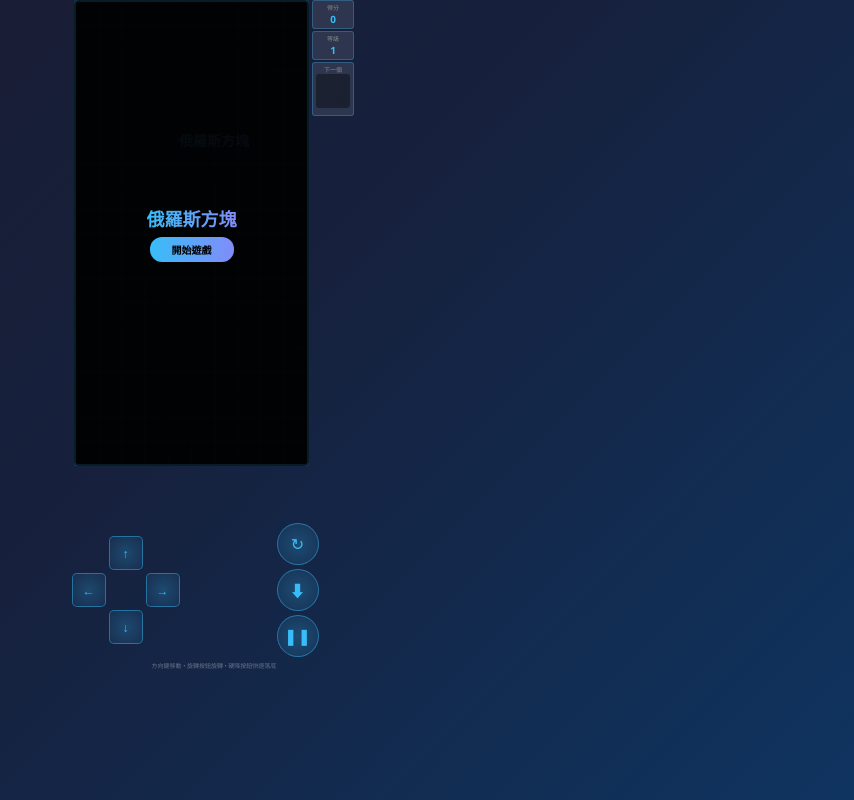
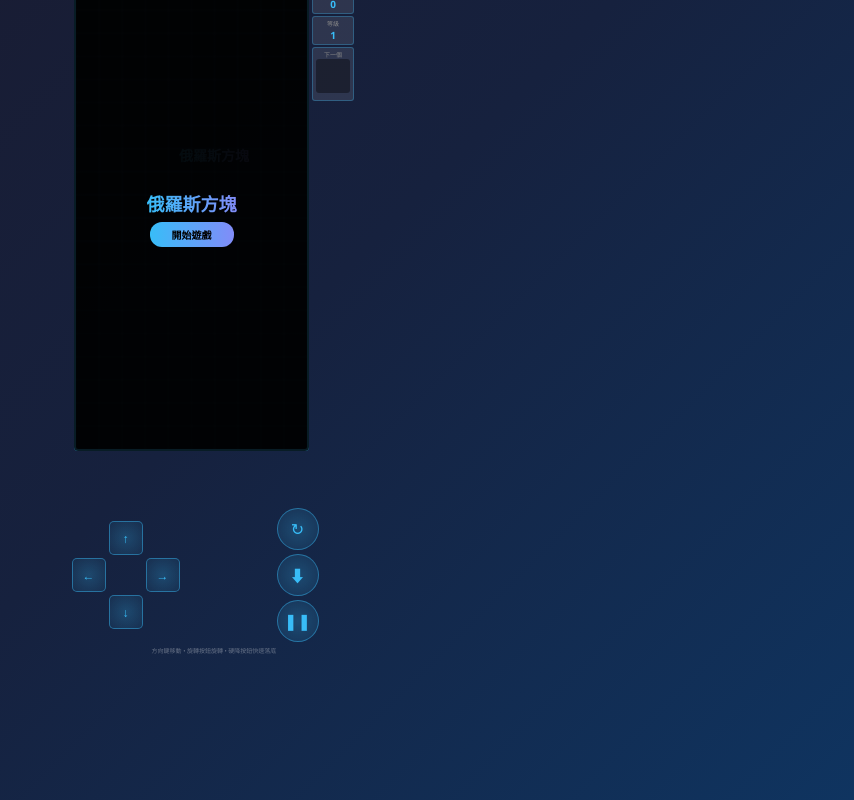
Before and after one commit to ken0953-coder/Test-Game, a website: page index.html in a window 1280 px wide. Shown: the whole page, without its empty margins (426-1280 px from the left). Drawn offline with Linux system fonts and the light colour scheme.

Commit message:
UI: Panel up more

```diff
--- a/index.html
+++ b/index.html
@@ -36,7 +36,7 @@
         }
         .game-header { text-align: center; color: #fff; }
         .game-title { font-size: 14px; font-weight: bold; background: linear-gradient(90deg, #38bdf8, #818cf8); -webkit-background-clip: text; -webkit-text-fill-color: transparent; text-align: center; }
-        .game-container { display: flex; gap: 3px; align-items: flex-start; width: 100%; max-width: 280px; margin-top: -150px; position: relative; }
+        .game-container { display: flex; gap: 3px; align-items: flex-start; width: 100%; max-width: 280px; margin-top: -180px; position: relative; }
         /* panel moved up 10px from original */
         .game-board { position: relative; flex: 1; min-width: 0; }
         canvas#gameCanvas { display: block; width: 100%; background: rgba(0, 0, 0, 0.6); border: 2px solid #38bdf8; border-radius: 4px; }
```
